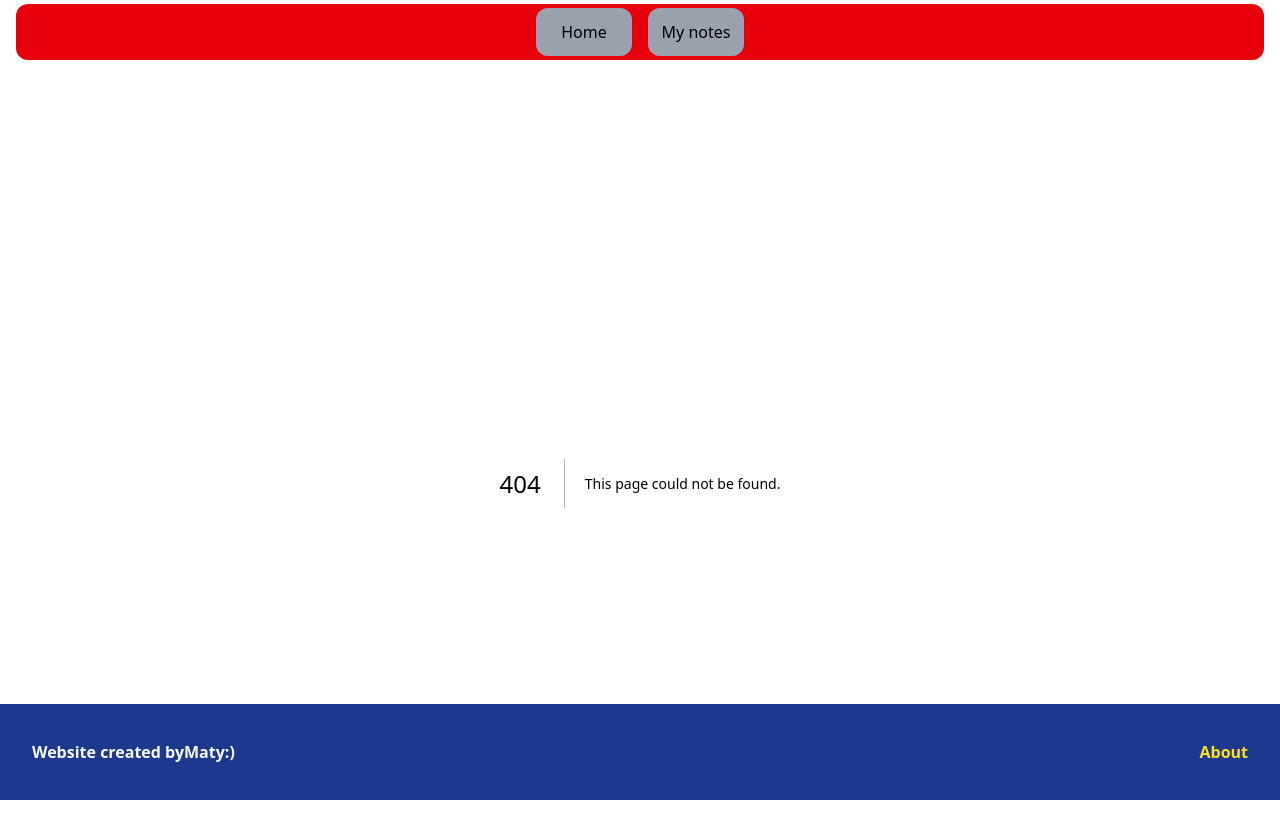
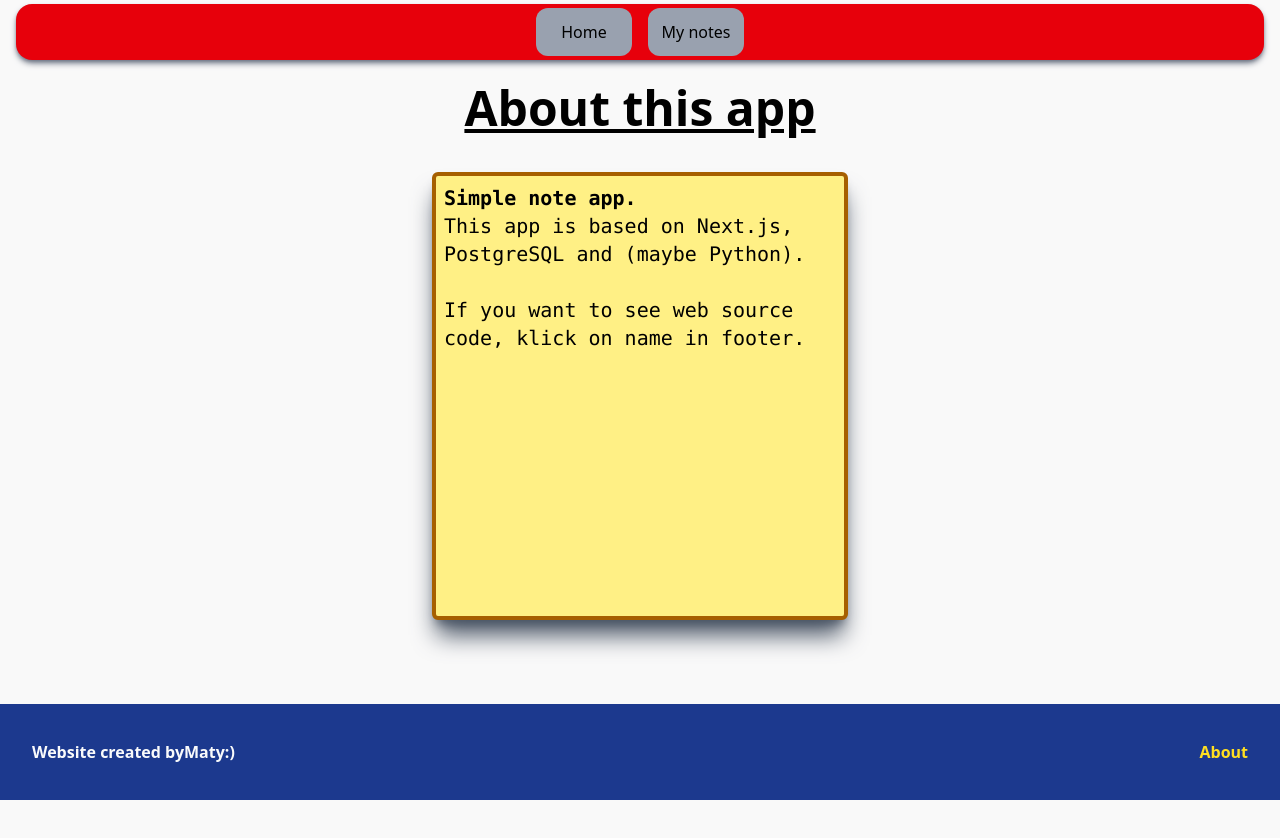
Before and after one commit to MatyasSykorka/next-app_NoteBundle, a Next.js app: page /about in a window 1280 px wide. Before the commit this address had no page. Shown: the top 838 px of the page. After the commit the page ends 800 px from the top, so only its background shows below. Built offline with nearby package versions, Linux system fonts and the light colour scheme.

Commit message:
concept-of-pages

```diff
--- a/package.json
+++ b/package.json
@@ -11,6 +11,7 @@
   "dependencies": {
     "classnames": "^2.5.1",
     "next": "15.2.0",
+    "next-themes": "^0.4.4",
     "postcss": "^8.5.3",
     "react": "^19.0.0",
     "react-dom": "^19.0.0",
--- /dev/null
+++ b/src/app/about/page.tsx
@@ -0,0 +1,47 @@
+export default function About() {
+        return (
+                <>
+                        <h1
+                                className="
+                                        text-center
+                                        font-bold
+                                        text-5xl
+                                        mb-10
+                                "
+                        >
+                                <u>
+                                        About this app
+                                </u>
+                        </h1>
+                        <div
+                                className="
+                                        h-[28rem]
+                                        w-1/3
+                                        bg-yellow-200
+                                        place-self-center
+                                        place-items-center
+                                        p-2
+                                        font-mono
+                                        text-xl
+                                        border-4
+                                        border-yellow-700
+                                        rounded-md
+                                        shadow-xl
+                                        shadow-gray-600
+                                "
+                        >
+                                <p>
+                                        <strong>
+                                                Simple note app.
+                                        </strong>
+                                        <br/>
+                                        This app is based on Next.js, PostgreSQL and (maybe Python).
+                                </p>
+                                <br />
+                                <p>
+                                        If you want to see web source code, klick on name in footer.
+                                </p>
+                        </div>
+                </>
+        );
+}
--- a/src/app/home/page.tsx
+++ b/src/app/home/page.tsx
@@ -1,7 +1,16 @@
 export default function Home() {
         return (
                 <>
-                        <p>Lol</p>
+                        <h1
+                                className="
+                                        text-center
+                                        font-bold
+                                        text-5xl
+                                        mb-10
+                                "
+                        >
+                                Welcome!
+                        </h1>
                 </>
         );
 };
--- /dev/null
+++ b/src/app/my-notes/page.tsx
@@ -0,0 +1,7 @@
+export default function Notes() {
+        return (
+                <p>
+                        Where are my notes!
+                </p>
+        );
+};
--- /dev/null
+++ b/src/app/not-found.tsx
@@ -0,0 +1,53 @@
+import Link from "next/link";
+
+export default function NotFound() {
+        return (
+                <>
+                        <h1
+                                className="
+                                        text-center
+                                        font-bold
+                                        text-5xl
+                                        mb-10
+                                        font-mono
+                                "
+                        >
+                                Page not found!
+                        </h1>
+                        <div
+                                className="
+                                        h-[28rem]
+                                        w-1/3
+                                        bg-yellow-200
+                                        place-self-center
+                                        place-items-center
+                                        p-2
+                                        font-mono
+                                        text-xl
+                                        border-4
+                                        border-yellow-700
+                                        rounded-md
+                                        shadow-xl
+                                        shadow-gray-600
+                                "
+                        >
+                                <p>
+                                        Couldn't found requested resource.
+                                </p>
+                                <br />
+                                <p>
+                                        You can go back to
+                                        <Link
+                                                href="/home"
+                                                className="
+                                                        font-bold
+                                                "
+                                        >
+                                                Home page
+                                        </Link>
+                                        .
+                                </p>
+                        </div>
+                </>
+        );
+}
--- a/src/app/notes/page.tsx
+++ /dev/null
@@ -1,3 +0,0 @@
-export default function Notes() {
-
-};
--- a/src/app/page.tsx
+++ b/src/app/page.tsx
@@ -1,5 +1,3 @@
-import NavBar from "@/components/navBar/navBar";
-
 export default function root() {
         return (
                 <>
@@ -8,9 +6,10 @@ export default function root() {
                                         text-center
                                         font-bold
                                         text-5xl
+                                        mb-10
                                 "
                         >
-                                Welcome!
+                                Welcome administrator!
                         </h1>
                         {
                         /*
--- a/src/components/navBar/navBar.tsx
+++ b/src/components/navBar/navBar.tsx
@@ -12,7 +12,7 @@ const NAVITEM: React.FC<NavItemProps> = ({
         href,
         children
 }) => (
-        <ul
+        <Link href={href}
                 className="
                         content-center
                         text-center
@@ -25,16 +25,11 @@ const NAVITEM: React.FC<NavItemProps> = ({
                         hover:bg-gray-200
                         ml-2
                         mr-2
-               "
+                        hover:font-bold
+                "
         >
-                <Link href={href}
-                        className="
-                                hover:font-bold
-                        "
-                >
-                        {children}
-                </Link>
-        </ul>
+                {children}
+        </Link>
 );
 
 // creating navigation bar
@@ -45,11 +40,13 @@ export default function NavBar() {
                                 h-14
                                 content-center
                                 bg-red-600
-                                rounded-xl
+                                rounded-2xl
                                 justify-center
                                 items-center
                                 flex
                                 mb-6
+                                shadow-md
+                                shadow-gray-500
                         "
                 >
                         {/* Using defined button */}
```
Also changed, not shown: 1 other file (tests, documents, lock files or other folders).
